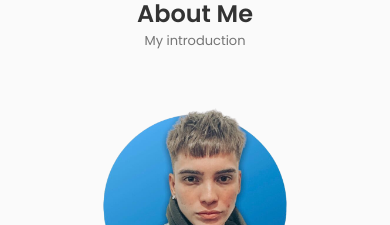
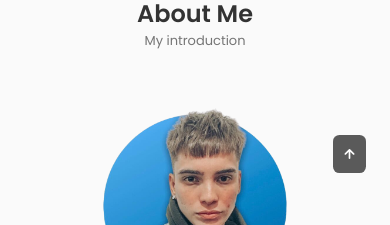
Before and after one commit to Lucas-Quiroga/my-portfolio, a React (Create React App) app: page / in a window 390 px wide. Shown: the part 840-1065 px from the top of the page. Built offline with nearby package versions, Linux system fonts and the light colour scheme.

Commit message:
scroll header

```diff
--- a/src/App.js
+++ b/src/App.js
@@ -8,6 +8,7 @@
 import Testimonials from "./components/testimonials/Testimonials";
 import Contact from "./components/contact/Contact";
 import Footer from "./components/footer/Footer";
+import Scrollup from "./components/scrollup/Scrollup";
 
 function App() {
   return (
@@ -21,8 +22,9 @@
         <Qualification />
         <Testimonials />
         <Contact />
-        <Footer />
       </main>
+      <Footer />
+      <Scrollup />
     </div>
   );
 }
--- /dev/null
+++ b/src/components/scrollup/Scrollup.jsx
@@ -0,0 +1,18 @@
+import React from "react";
+import "./scrollup.css";
+
+const Scrollup = () => {
+  window.addEventListener("scroll", function () {
+    const scrollUp = document.querySelector(".scrollup");
+    // when the scroll is higher than 56' viewport height, add the show-scroll class to a tag with the scroll-top class
+    if (this.scrollY >= 560) scrollUp.classList.add("show-scroll");
+    else scrollUp.classList.remove("show-scroll");
+  });
+  return (
+    <a href="#" className="scrollup">
+      <i className="uil uil-arrow-up scrollup__icon"></i>
+    </a>
+  );
+};
+
+export default Scrollup;
--- /dev/null
+++ b/src/components/scrollup/scrollup.css
@@ -0,0 +1,52 @@
+.scrollup{
+    position: fixed;
+    right: 2.5rem;
+    bottom: -20%;
+    background-color: var(--title-color);
+    opacity: 0.8;
+    padding: 0.3rem 0.5rem;
+    border-radius: 0.4rem;
+    z-index: var(--z-tooltip);
+    transition: .4s;
+}
+
+.scrollup__icon{
+    font-size: 1.5rem;
+    color: var(--container-color);
+}
+
+.scrollup:hover{
+    background-color: var(--title-color-dark);
+}
+
+/* Show Scroll */
+.show-scroll{
+    bottom: 3rem;
+}
+
+/*=============== BREAKPOINTS ===============*/
+/* For large devices */
+@media screen and (max-width: 992px) {
+    .scrollup{
+        right: 1.5rem;
+        padding: 0.25rem 0.4rem;
+    }
+
+    .scrollup__icon{
+        font-size: 1.25rem;
+    }
+  }
+
+  /* For medium devices */
+  @media screen and (max-width: 768px) {
+    .show-scroll{
+        bottom: 4rem;
+    }
+  }
+
+  /* For small devices */
+  @media screen and (max-width: 350px) {
+    .scrollup{
+        right: 1rem;
+    }
+  }
```
